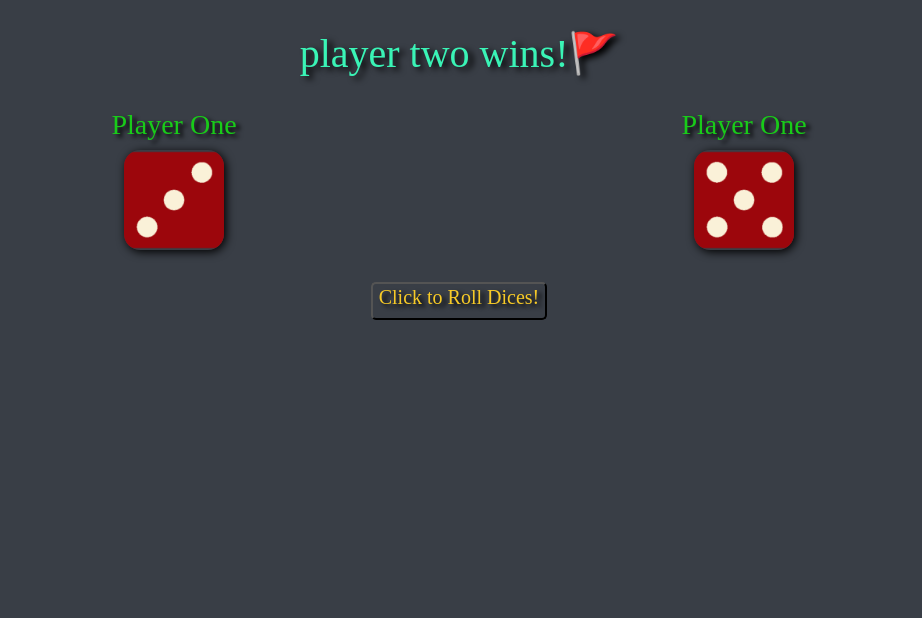
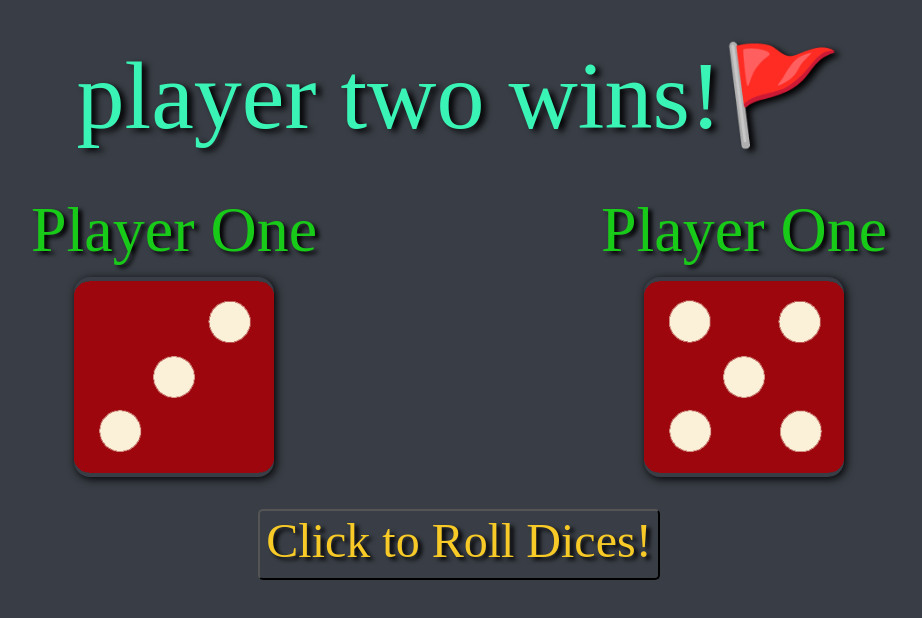
Before and after one commit to gernesto14/Dicee-Challange, a plain HTML site: page index.html in a window 1280 px wide. Both pictures are taken after a click on the button "Click to Roll Dices!". Shown: the whole page, without its empty margins (181-1103 px from the left). Drawn offline with nearby package versions, Linux system fonts and the light colour scheme; a web font is replaced by a local one.

Commit message:
changed display grid to lg and md and img path, img size increased

```diff
--- a/index.html
+++ b/index.html
@@ -33,7 +33,7 @@
         <div class="row justify-content-center">
           <!-- Player One -->
           <div
-            class="player-one d-flex py-2 col-md-6 col-sm-12 justify-content-center"
+            class="player-one d-flex py-2 col-md-12 col-lg-6 justify-content-center"
           >
             <div class="row">
               <div></div>
@@ -45,7 +45,7 @@
           </div>
           <!-- Player Two -->
           <div
-            class="player-two d-flex py-2 col-md-6 col-sm-12 justify-content-center"
+            class="player-two d-flex py-2 col-md-12 col-lg-6 justify-content-center"
           >
             <div class="row">
               <div></div>
--- a/script.js
+++ b/script.js
@@ -1,6 +1,6 @@
 //Set Default
-document.getElementById("dice-p-one").src = "../images/dice1.png";
-document.getElementById("dice-p-two").src = "../images/dice1.png";
+document.getElementById("dice-p-one").src = "./images/dice1.png";
+document.getElementById("dice-p-two").src = "./images/dice1.png";
 
 //Create random numbers 1-6
 function randomNumber() {
@@ -11,22 +11,22 @@ function randomNumber() {
 function diceeCase(playerNumber) {
   switch (playerNumber) {
     case 1:
-      return "../images/dice1.png";
+      return "./images/dice1.png";
       break;
     case 2:
-      return "../images/dice2.png";
+      return "./images/dice2.png";
       break;
     case 3:
-      return "../images/dice3.png";
+      return "./images/dice3.png";
       break;
     case 4:
-      return "../images/dice4.png";
+      return "./images/dice4.png";
       break;
     case 5:
-      return "../images/dice5.png";
+      return "./images/dice5.png";
       break;
     case 6:
-      return "../images/dice6.png";
+      return "./images/dice6.png";
       break;
     default:
       console.log("Error at switch case");
--- a/styles.css
+++ b/styles.css
@@ -3,12 +3,13 @@
   background-color: #393e46;
 }
 #header {
-  font-size: 2.5rem;
+  font-size: 6rem;
   color: rgb(58, 244, 182);
   text-shadow: 5px 3px 6px rgb(0, 0, 0);
 }
 
 h3.text-center {
+  font-size: 4rem;
   color: rgb(25, 203, 25);
   /* offset-x | offset-y | blur-radius | color */
   text-shadow: 4px 3px 4px rgb(0, 0, 0);
@@ -26,7 +27,7 @@ body {
 }
 
 img {
-  width: 100px;
+  width: 25vh;
   height: auto;
   /* offset-x | offset-y | blur-radius | color */
   box-shadow: 2px 2px 10px black;
@@ -34,6 +35,7 @@ img {
 }
 
 h5.roll {
+  font-size: 3rem;
   color: rgb(247, 202, 39);
   text-shadow: 4px 3px 4px rgb(0, 0, 0);
 }
```
